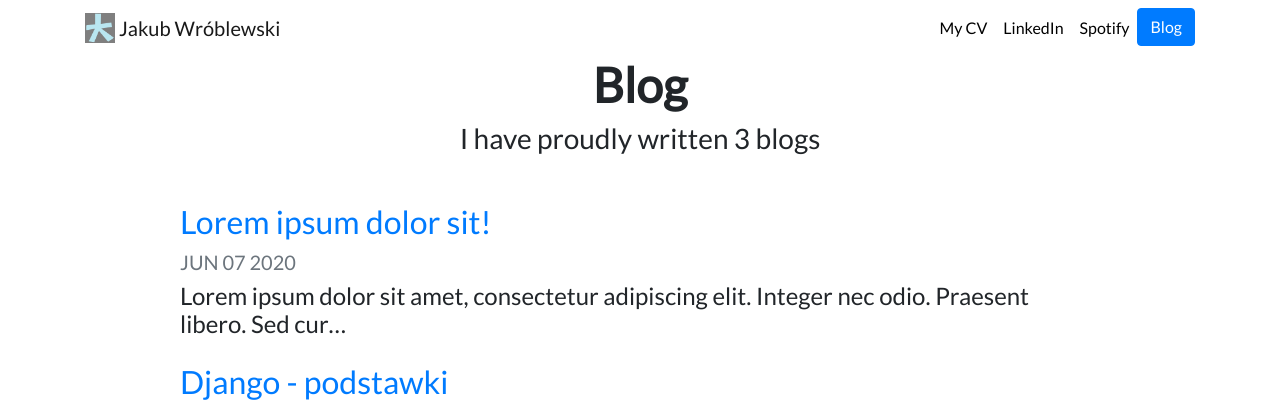
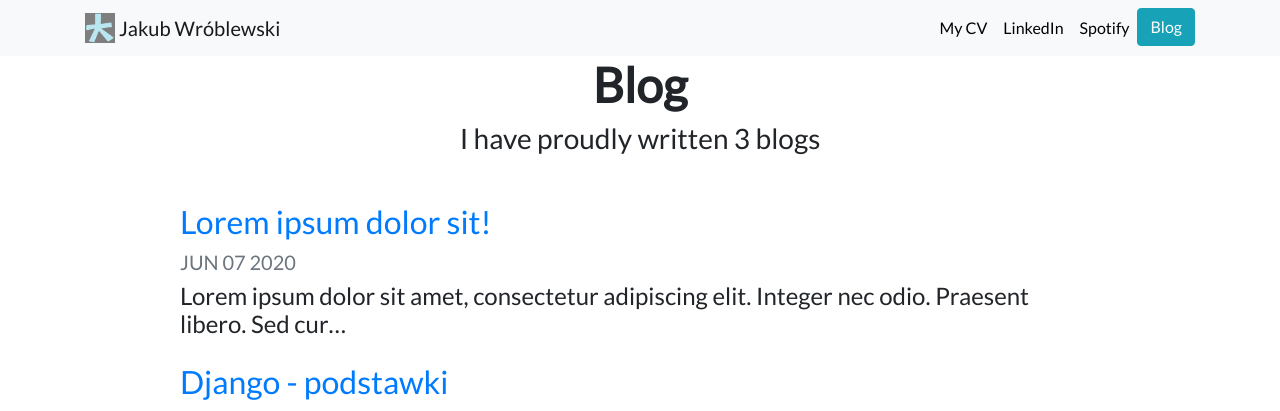
Before and after one commit to wrublebowski/django-portfolio, a Django app: page /blog_app/ in a window 1280 px wide. Shown: the top 411 px of the page. Run offline with Django 3.2, Linux system fonts and the light colour scheme; data comes from the database, SQL or seed files in the repository; both versions use the stored data as it was after the commit; some libraries are stand-ins or nearby versions.

```diff
--- a/portfolio_app/templates/portfolio_app/base.html
+++ b/portfolio_app/templates/portfolio_app/base.html
@@ -18,7 +18,7 @@
   </head>
   <body>
 
-    <nav id="topNav" class="navbar navbar-expand-md navbar-light">
+    <nav id="topNav" class="navbar navbar-expand-md navbar-light bg-light">
   <div class="container">
     <a class="navbar-brand" href="{% url 'home' %}">
       <img src="{% static "portfolio_app/logos.png" %}" width="30" height="30" class="d-inline-block align-top" alt="wrublebowski Logo">
@@ -39,7 +39,7 @@
           <a class="nav-link" href="https://open.spotify.com/user/wrublebowski" target="_blank">Spotify</a>
         </li>
         <li>
-          <a role="button" href="{% url 'blog_app:all_blogs' %}" class="btn btn-primary">Blog</a>
+          <a role="button" href="{% url 'blog_app:all_blogs' %}" class="btn btn-info">Blog</a>
         </li>
       </ul>
     </div>
```
Also changed, not shown: db.sqlite3, media/portfolio/pictures/check.png (renamed from media/portfolio/pictures/selenium_fm_picture.png), media/portfolio/pictures/check_FGYm3Kd.png (added), media/portfolio/pictures/lime.png (renamed from media/portfolio/pictures/by_website_pic.png), media/portfolio/pictures/lime_DTXM4QX.png (added), media/portfolio/pictures/lime_HYig9tv.png (added).
